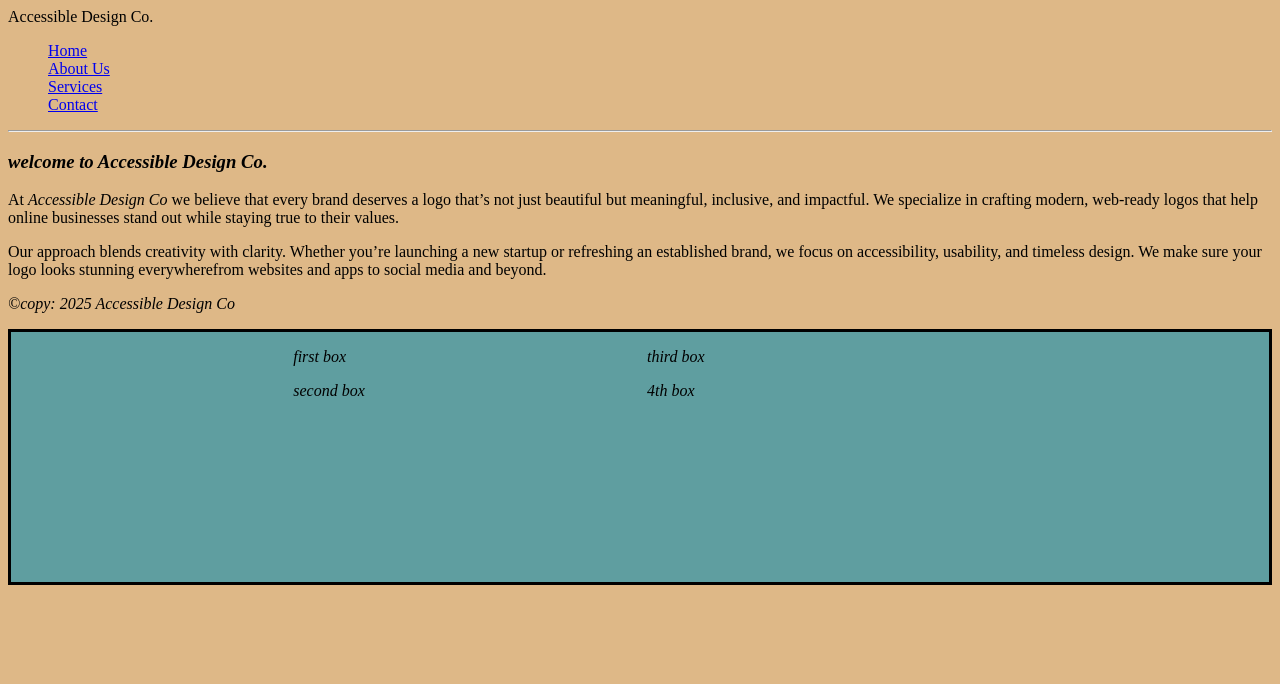
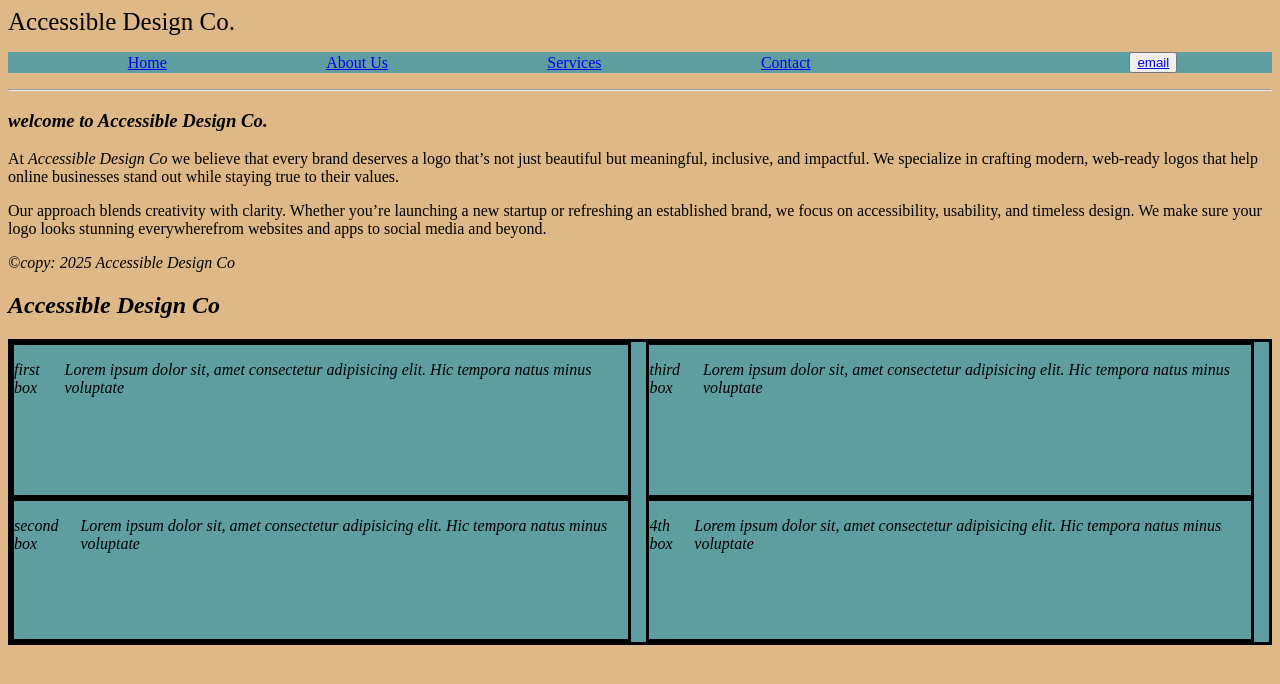
Before and after one commit to ThiernoHBah/Accessible-Design-Co., a plain HTML site: page index.html in a window 1280 px wide. Drawn offline with Linux system fonts and the light colour scheme.

Commit message:
ive added css styles to my nav bar and container

```diff
--- a/index.html
+++ b/index.html
@@ -11,11 +11,8 @@
 <body>
     <header>
         <nav>
-        <div class="hamberger">
+        <div class="navbar">
         <div class=""></div>
-
-
-        </div>
         <div class="logo">Accessible Design Co.</div>
             <ul class="nav-bar">
             <li><a href="#">Home</a></li>
@@ -23,6 +20,7 @@
             <li><a href="#">Services</a></li>
             <li><a href="#">Contact</a></li>
             <li><a href="script.js"></a></li>
+            <button><a href="#">email</a></button>
           </ul>
     <header>
           <hr>
@@ -39,16 +37,21 @@
     <footer>
         <p><em>©copy: 2025 Accessible Design Co</p>
     </footer>
-
+<body>
+     <h1>Accessible Design Co</h1>
     <div class="grid-container">
       <div class="column">
-        <div class="item-1"><p>first box</p></div>
-        <div class="item-2"><p>second box</p></div>
+        <div class="item-1"><p>first box</p><p>Lorem ipsum dolor sit, amet consectetur adipisicing elit. Hic tempora natus minus voluptate</p></div>
+        <div class="item-2"><p>second box</p><p>Lorem ipsum dolor sit, amet consectetur adipisicing elit. Hic tempora natus minus voluptate</p></div>
       </div>
       <div class="column">
-        <div class="item-3"><p>third box</p></div>
-        <div class="item-4"><p>4th box</p></div>
+        <div class="item-3"><p>third box</p><p>Lorem ipsum dolor sit, amet consectetur adipisicing elit. Hic tempora natus minus voluptate</p></div>
+        <div class="item-4"><p>4th box</p><p>Lorem ipsum dolor sit, amet consectetur adipisicing elit. Hic tempora natus minus voluptate</p></div>
       </div>
+
+</body>
+
+
 
     <main>
 
--- a/styles.css
+++ b/styles.css
@@ -1,5 +1,14 @@
 .nav-bar {
+   display: flex;
    list-style: none;
+   background-color: cadetblue;
+   align-items: center;
+   justify-content: space-around;
+   padding-right: 15px;
+}
+.logo{
+    font-size: 25px;
+    align-items: center;
 }
 body{
 background-color: burlywood;
@@ -11,9 +20,29 @@ background-color: burlywood;
 .grid-container{
     display: flex;
     border: solid;
-    height: 250px;
+    height: 300px;
     flex-direction: row;
     justify-content:space-evenly;
     background-color: cadetblue;
-
+    gap: 15px;px
 }
+.item-1{
+    display: flex;
+    border: solid;
+    height: 150px;
+}
+.item-2{
+    display: flex;
+    border: solid;
+    height: 138px
+}
+.item-3{
+    display: flex;
+    border: solid;
+    height: 150px;
+}
+.item-4{
+    display: flex;
+    border: solid;
+    height: 138px
+}
```
